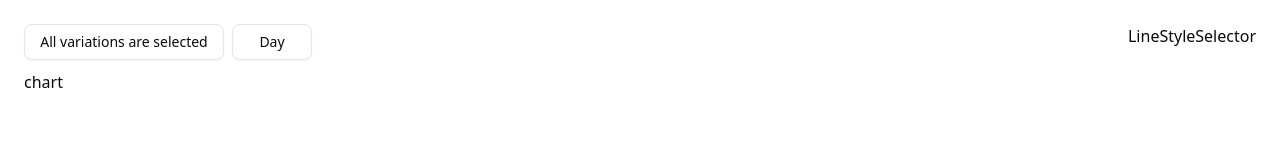
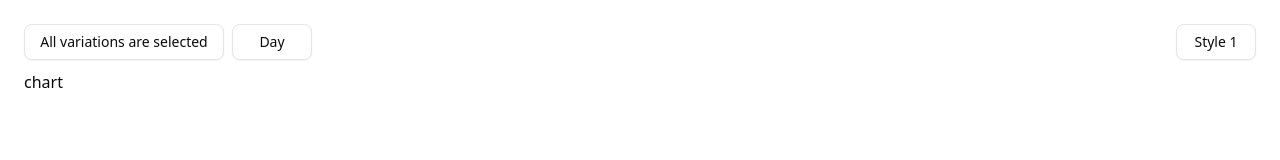
Before and after one commit to egoloprum/kameleoon-test-task, a React (Vite) app: page / in a window 1280 px wide. Shown: the top 160 px of the page. Built offline with nearby package versions, Linux system fonts and the light colour scheme.

Commit message:
features: line style selector

```diff
--- a/src/features/lineStyleSelector/LineStyleSelector.tsx
+++ b/src/features/lineStyleSelector/LineStyleSelector.tsx
@@ -1,3 +1,40 @@
+import { Button } from '@/shared/components/ui/button'
+import { Popover, PopoverContent, PopoverTrigger } from '@/shared/components/ui/popover'
+import { Toggle } from '@/shared/components/ui/toggle'
+import { Square, SquareCheck } from 'lucide-react'
+import { useState } from 'react'
+
+type LineStyle = 'Style 1' | 'Style 2' | 'Style 3' | 'Style 4'
+const LINE_STYLES: LineStyle[] = ['Style 1', 'Style 2', 'Style 3', 'Style 4']
+
 export const LineStyleSelector = ({}) => {
-  return <div>LineStyleSelector</div>
+  const [selectedLineStyle, setSelectedLineStyle] = useState<LineStyle>('Style 1')
+  const [isPopoverOpen, setIsPopoverOpen] = useState(false)
+
+  const handleLineStyleSelect = (lineStyle: LineStyle) => {
+    setSelectedLineStyle(lineStyle)
+    setIsPopoverOpen(false)
+  }
+
+  return (
+    <Popover open={isPopoverOpen} onOpenChange={setIsPopoverOpen}>
+      <PopoverTrigger asChild className="w-20">
+        <Button variant="outline">{selectedLineStyle}</Button>
+      </PopoverTrigger>
+      <PopoverContent className="w-fit flex flex-col">
+        {LINE_STYLES.map(lineStyle => (
+          <Toggle
+            key={lineStyle}
+            pressed={selectedLineStyle === lineStyle}
+            onPressedChange={() => handleLineStyleSelect(lineStyle)}
+            aria-label={`Select ${lineStyle}`}
+            className="data-[state=on]:bg-transparent data-[state=on]:text-foreground justify-start gap-2"
+          >
+            {selectedLineStyle === lineStyle ? <SquareCheck /> : <Square />}
+            {lineStyle}
+          </Toggle>
+        ))}
+      </PopoverContent>
+    </Popover>
+  )
 }
```
